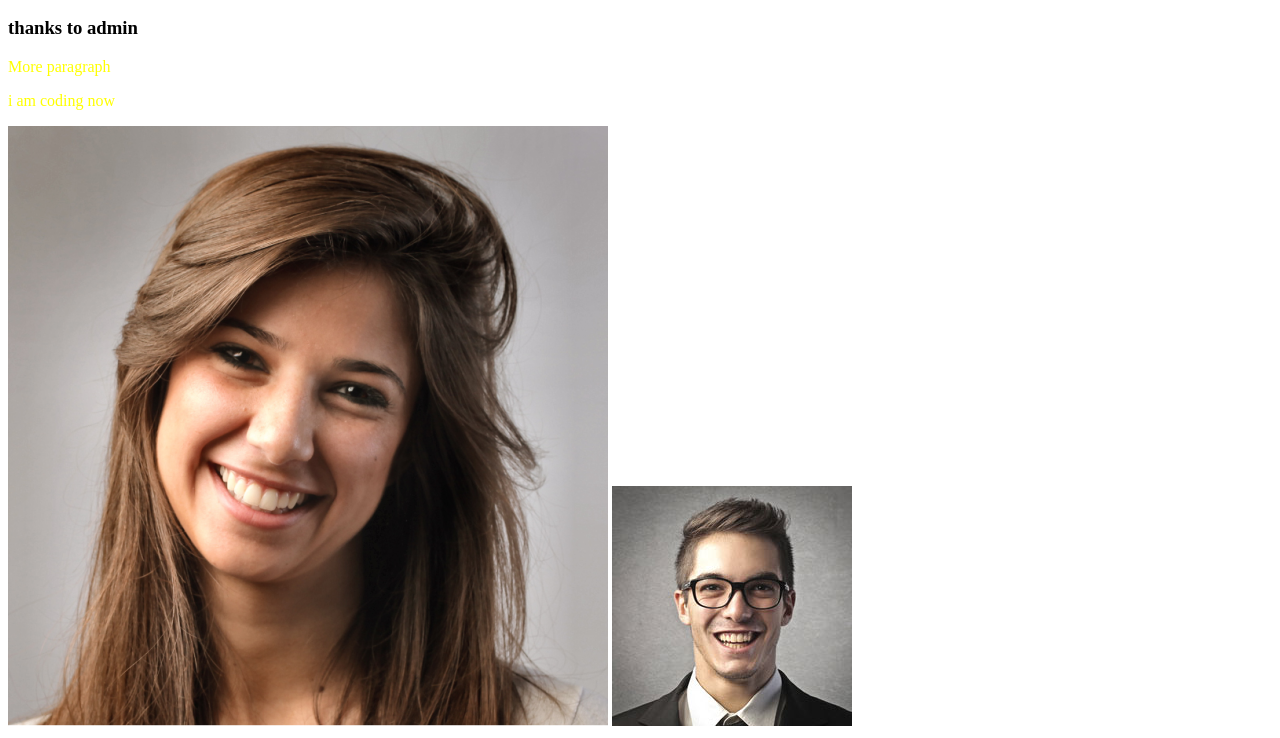
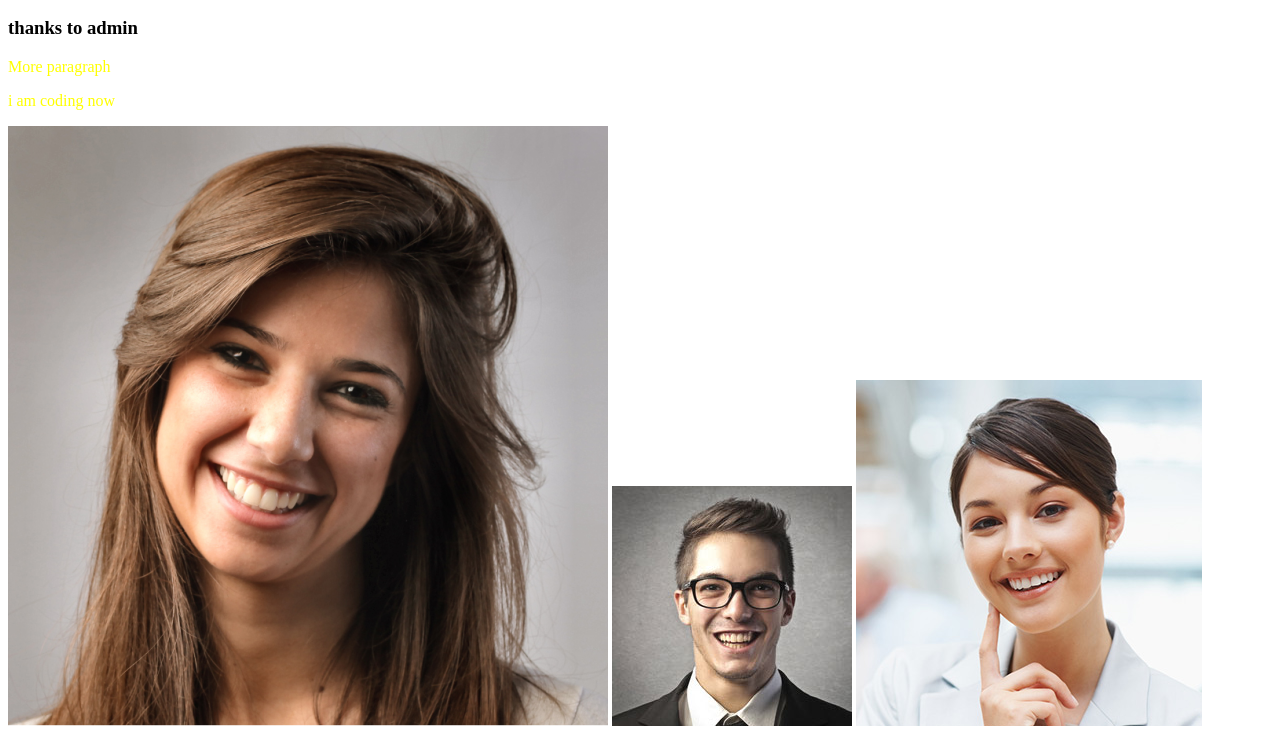
Before and after one commit to Rajon3742/my-second-repo, a plain HTML site: page index.html in a window 1280 px wide. Shown: the part 110-848 px from the top of the page. Drawn offline with Linux system fonts and the light colour scheme.

Commit message:
pic added

```diff
--- a/index.html
+++ b/index.html
@@ -15,5 +15,6 @@
     <p>i am coding now</p>
     <img src="t1.png" alt="">
     <img src="t2.jpg" alt="">
+    <img src="images/t3.jpg" alt="">
 </body>
 </html>
```
Also changed, not shown: images/t3.jpg (renamed from t3.jpg), images/t4.jpg (renamed from t4.jpg).
